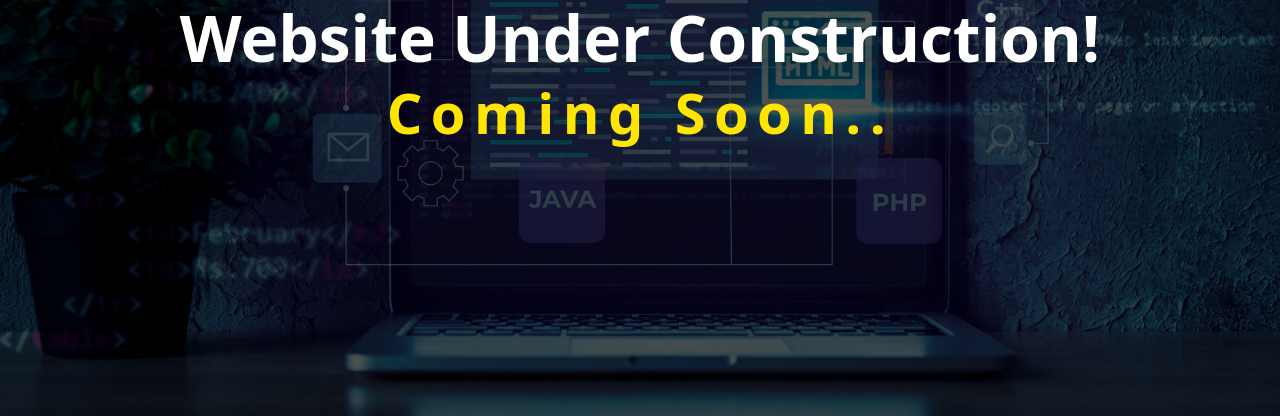
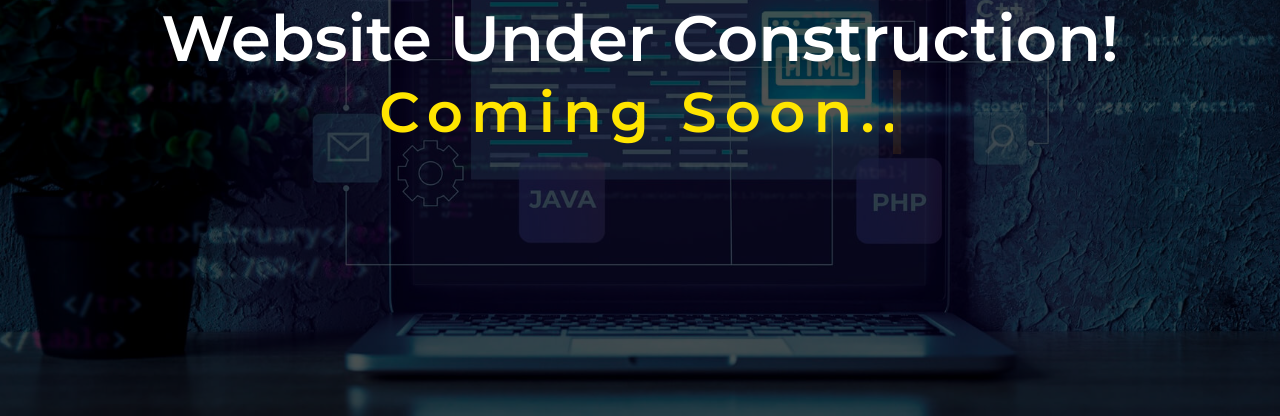
Before and after one commit to alifaroo-q/kilobyte-zone-unfinished, a website built with Vite: page index.html in a window 1280 px wide. Shown: the part 384-800 px from the top of the page. Built offline with nearby package versions, Linux system fonts and the light colour scheme.

Commit message:
added seo optimizations and new font

```diff
--- a/index.html
+++ b/index.html
@@ -2,12 +2,16 @@
 <html lang="en">
 
 <head>
+  <title>Kilobyte Zone</title>
   <meta charset="UTF-8" />
   <meta name="viewport" content="width=device-width, initial-scale=1.0" />
+  <meta name="description" content="Elevate your digital presence with Kilobyte Zone - your destination for expert
+    Wordpress and React web app development services" />
+  <link rel="shortcut icon" href="/assets/favicon.png" type="image/x-icon">
+  <link rel="preconnect" href="https://fonts.googleapis.com">
+  <link rel="preconnect" href="https://fonts.gstatic.com" crossorigin>
+  <link href="https://fonts.googleapis.com/css2?family=Montserrat:wght@600&display=swap" rel="stylesheet">
   <link rel="stylesheet" href="style.css">
-  <script defer type="module" src="/main.js"></script>
-  <link rel="shortcut icon" href="/assets/favicon.png" type="image/x-icon">
-  <title>Kilobyte Zone</title>
 </head>
 
 <body>
@@ -26,8 +30,8 @@
 
           </div>
           <div class="typewriter">
-            <h1 class="text-[1.75rem] lg:text-[3.5rem] text-[#ffe500] font-semibold">
-              Coming Soon...</h1>
+            <h2 class="text-[1.75rem] lg:text-[3.5rem] text-[#ffe500] font-semibold">
+              Coming Soon...</h2>
           </div>
         </section>
       </main>
--- a/style.css
+++ b/style.css
@@ -2,8 +2,12 @@
 @tailwind components;
 @tailwind utilities;
 
+body {
+  font-family: "Montserrat", sans-serif;
+}
+
 #app {
-  background-image: url("assets/background.jpg");
+  background-image: url("/assets/background.jpg");
   background-repeat: no-repeat;
   background-size: cover;
   background-position: bottom;
@@ -15,7 +19,7 @@
   height: 100%;
 }
 
-.typewriter h1 {
+.typewriter h2 {
   overflow: hidden;
   border-right: 0.15em solid orange;
   white-space: nowrap;
```
Also changed, not shown: main.js (deleted).
